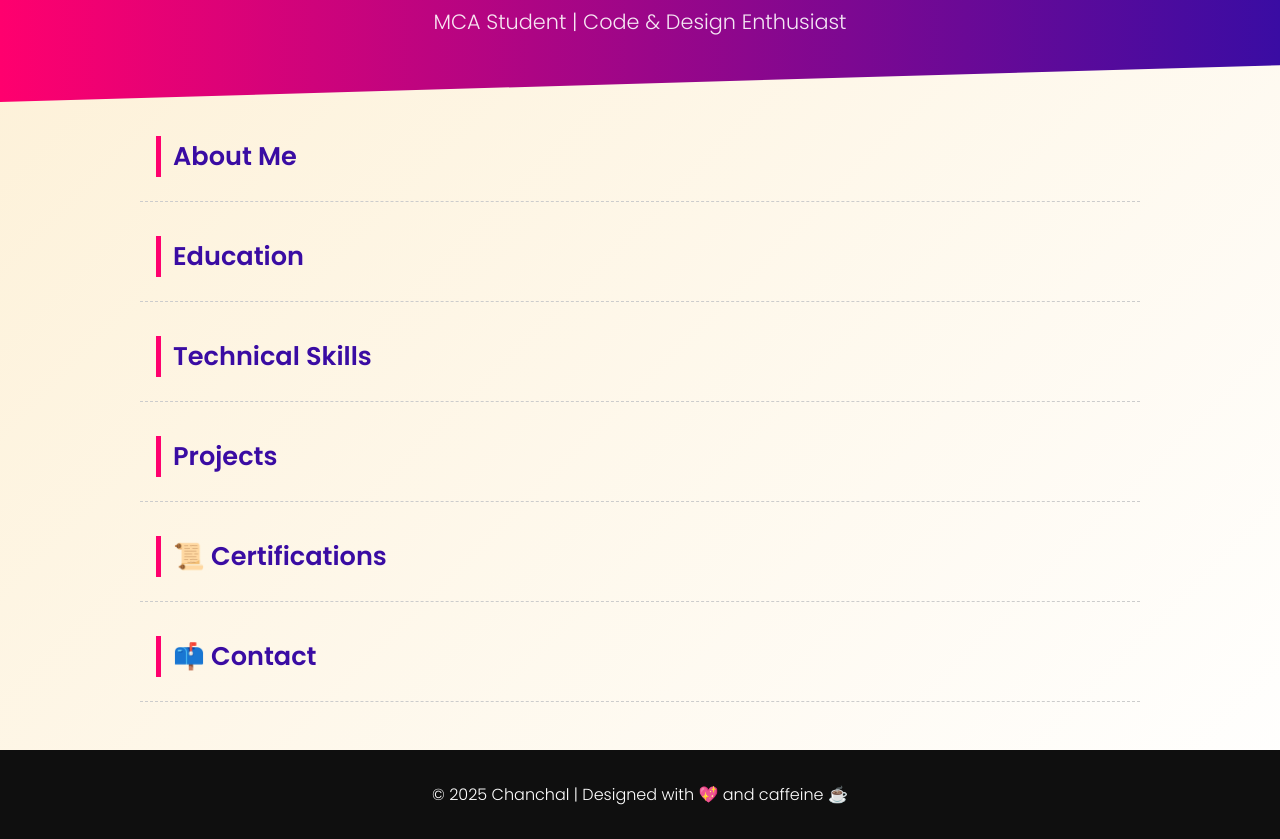
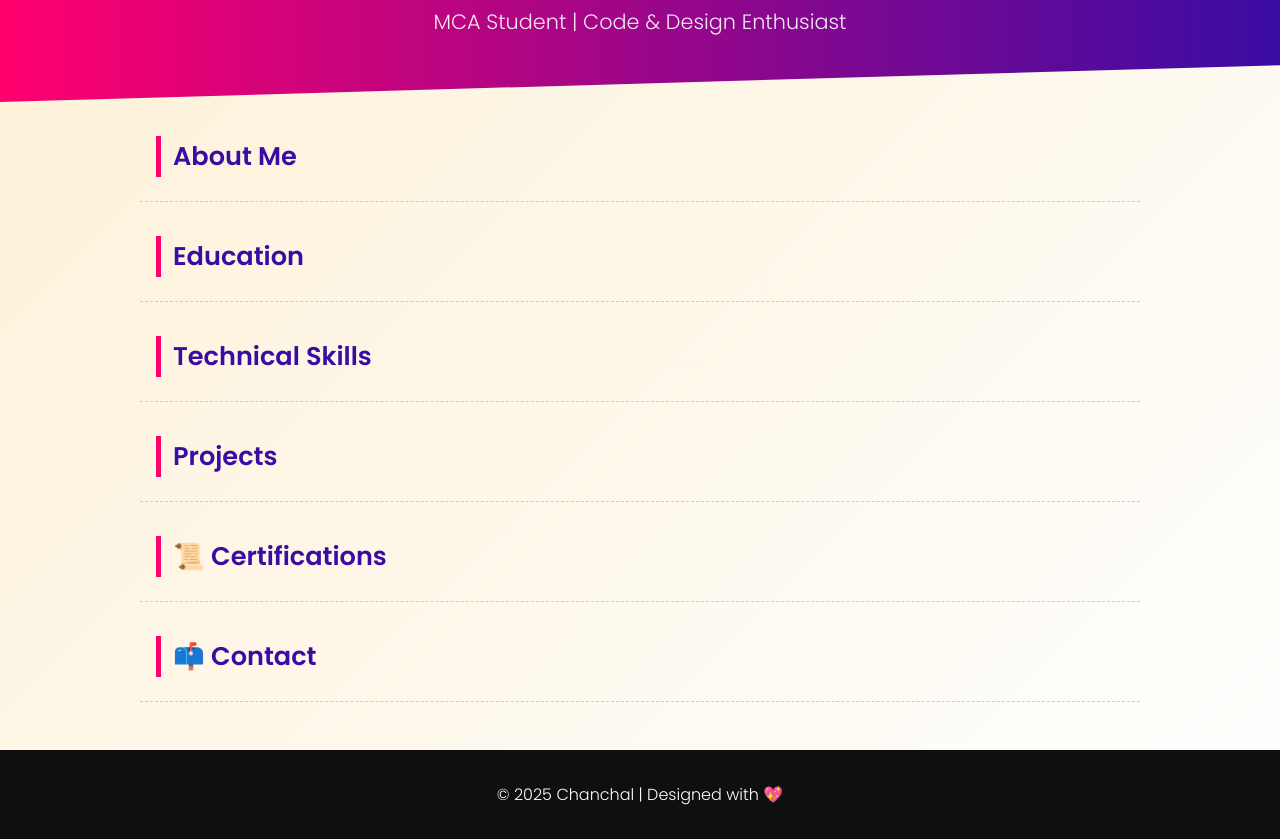
Before and after one commit to chanchal276/Portfolio, a plain HTML site: page index.html in a window 1280 px wide. Shown: the part 144-983 px from the top of the page. Drawn offline with Linux system fonts and the light colour scheme.

Commit message:
Update index.html

```diff
--- a/index.html
+++ b/index.html
@@ -231,7 +231,7 @@
   </div>
 
   <footer>
-    <p>© 2025 Chanchal | Designed with 💖 and caffeine ☕</p>
+    <p>© 2025 Chanchal | Designed with 💖 </p>
   </footer>
 
   <script>
```
